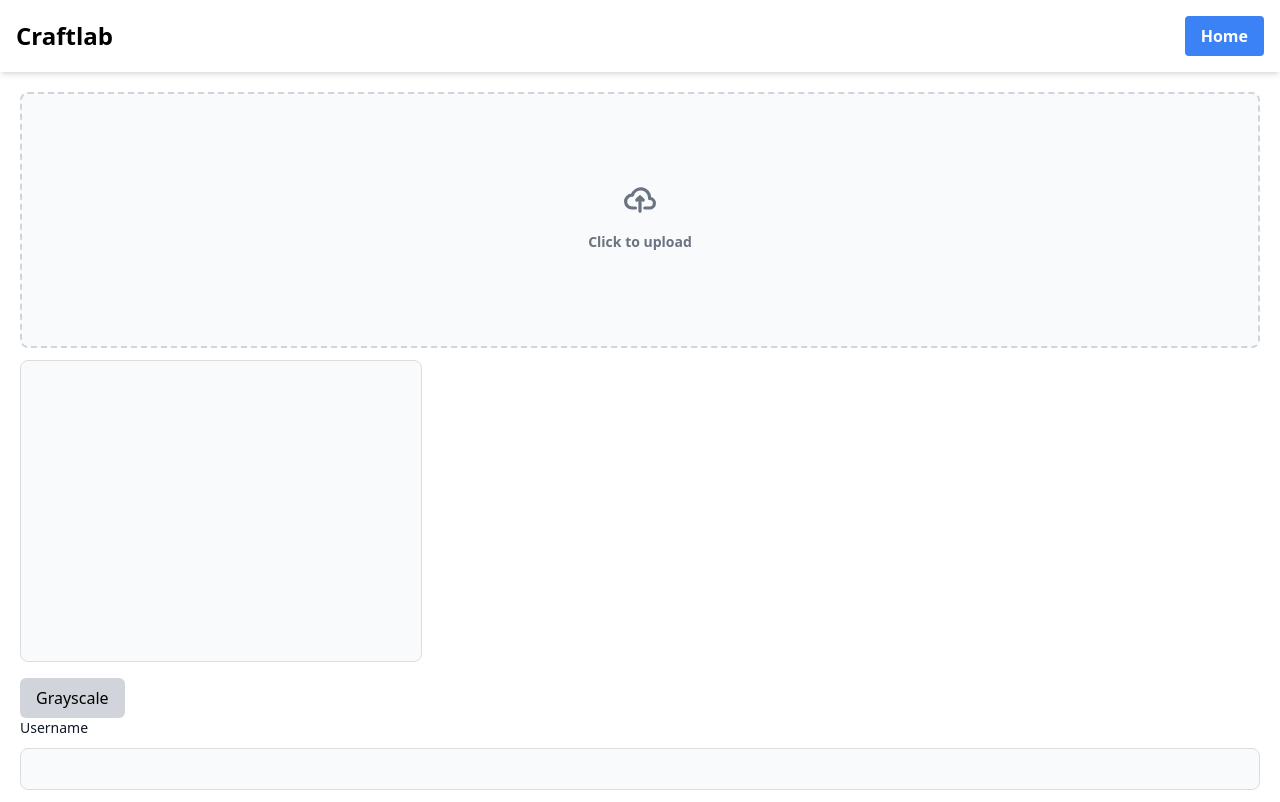
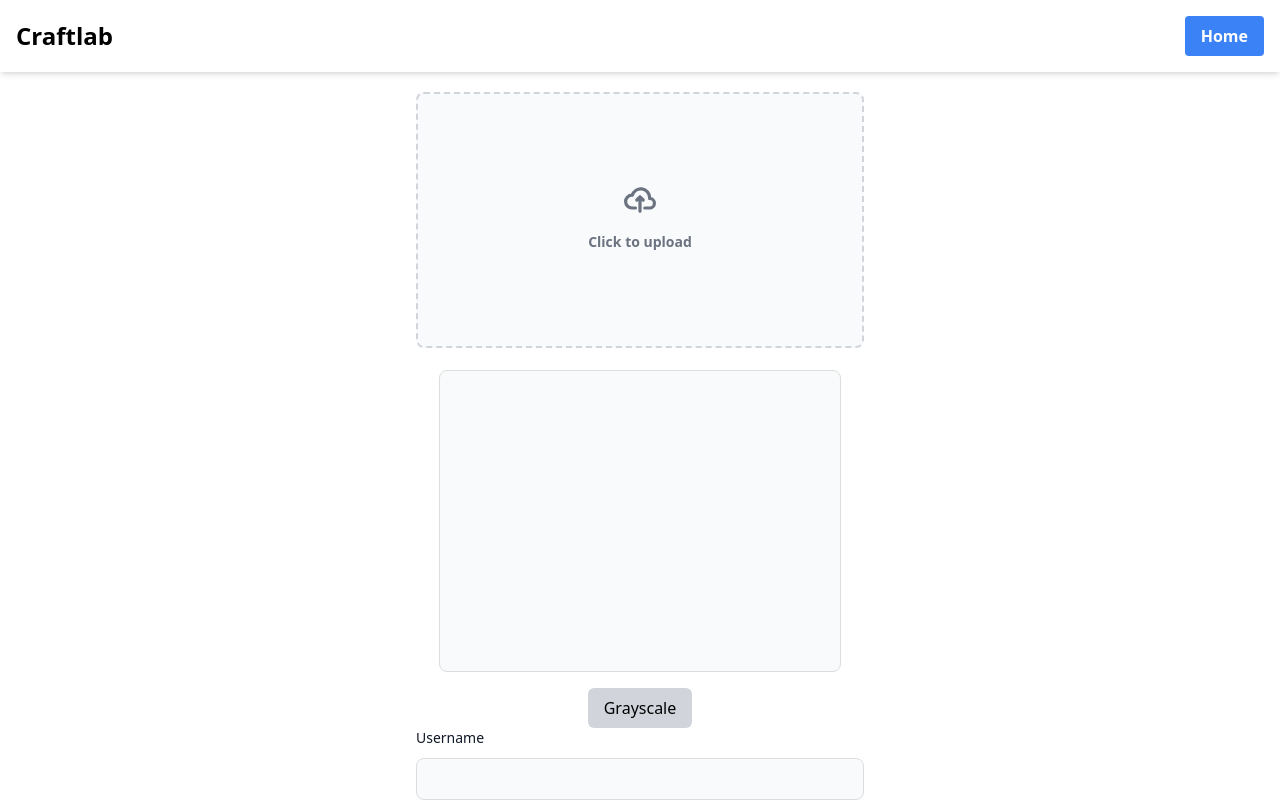
Before and after one commit to hannansatopay/sip24-sveltekit-fundamentals, a SvelteKit app: page /add-post in a window 1280 px wide. Shown: the top 802 px of the page. Built offline with nearby package versions, Linux system fonts and the light colour scheme.

Commit message:
centered the add post page

```diff
--- a/src/routes/add-post/+page.svelte
+++ b/src/routes/add-post/+page.svelte
@@ -75,8 +75,9 @@
     </div>
 </header>
 
-<form class="container mx-auto p-5" method="POST" enctype="multipart/form-data">
-    <label for="dropzone" class="mb-3 flex flex-col items-center justify-center w-full h-64 border-2 border-gray-300 border-dashed rounded-lg cursor-pointer bg-gray-50">
+<div class="flex flex-col items-center">
+    <form class="container mx-auto p-5 flex flex-col items-center" method="POST" enctype="multipart/form-data">
+        <label for="dropzone" class="mb-3 flex flex-col items-center justify-center w-full max-w-md h-64 border-2 border-gray-300 border-dashed rounded-lg cursor-pointer bg-gray-50">
             <div class="flex flex-col items-center justify-center pt-5 pb-6">
                 {#if files && files.length}
                     <p class="text-sm text-gray-500 font-semibold">{files[0].name}</p>
@@ -101,16 +102,17 @@
         <!-- Hidden Input for Base64 Image Data -->
         <input type="hidden" name="filteredImage" value={filteredImageData} />
 
-    <div class="mb-3">
+        <div class="mb-3 w-full max-w-md">
             <label for="username" class="block mb-2 text-sm font-medium text-gray-900">Username</label>
             <input name="username" id="username" type="text" class="bg-gray-50 border border-gray-300 text-gray-900 text-sm rounded-lg block w-full p-2.5" />
         </div>
-    <div class="mb-3">
+        <div class="mb-3 w-full max-w-md">
             <label for="content" class="block mb-2 text-sm font-medium text-gray-900">Content</label>
             <textarea name="content" id="content" class="bg-gray-50 border border-gray-300 text-gray-900 text-sm rounded-lg block w-full p-2.5"></textarea>
         </div>
         <button type="submit" class="text-white bg-blue-700 hover:bg-blue-800 font-medium rounded-lg text-sm px-5 py-2.5">Share</button>
     </form>
+</div>
 
 <style>
     .border {
@@ -121,4 +123,13 @@
     button {
         cursor: pointer;
     }
+    form {
+        display: flex;
+        flex-direction: column;
+        align-items: center;
+    }
+    canvas {
+        display: block;
+        margin: 0 auto;
+    }
 </style>
```
Also changed, not shown: 2 other files (tests, documents, lock files or other folders). Lines whose indentation alone changed are shown as unchanged.
